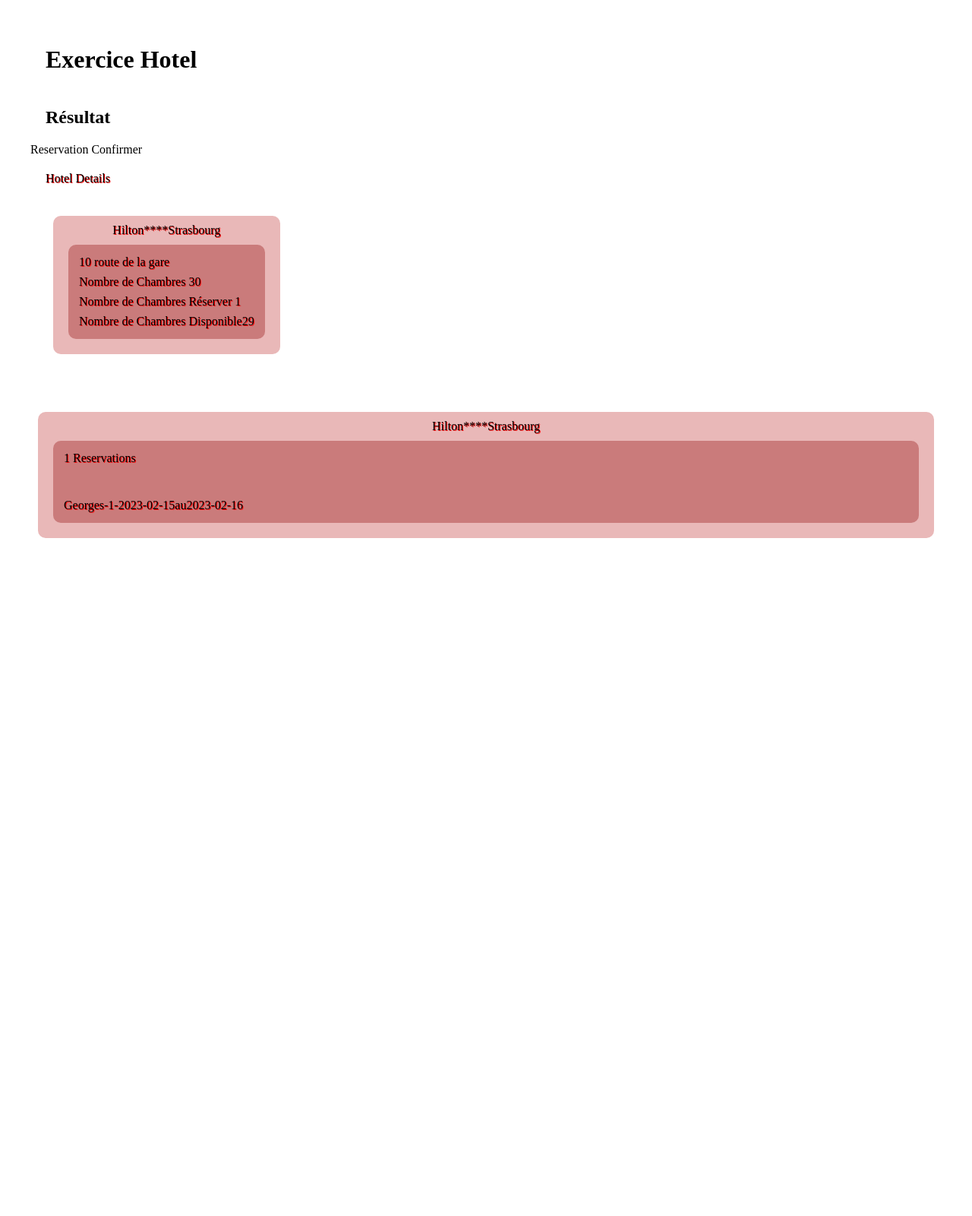
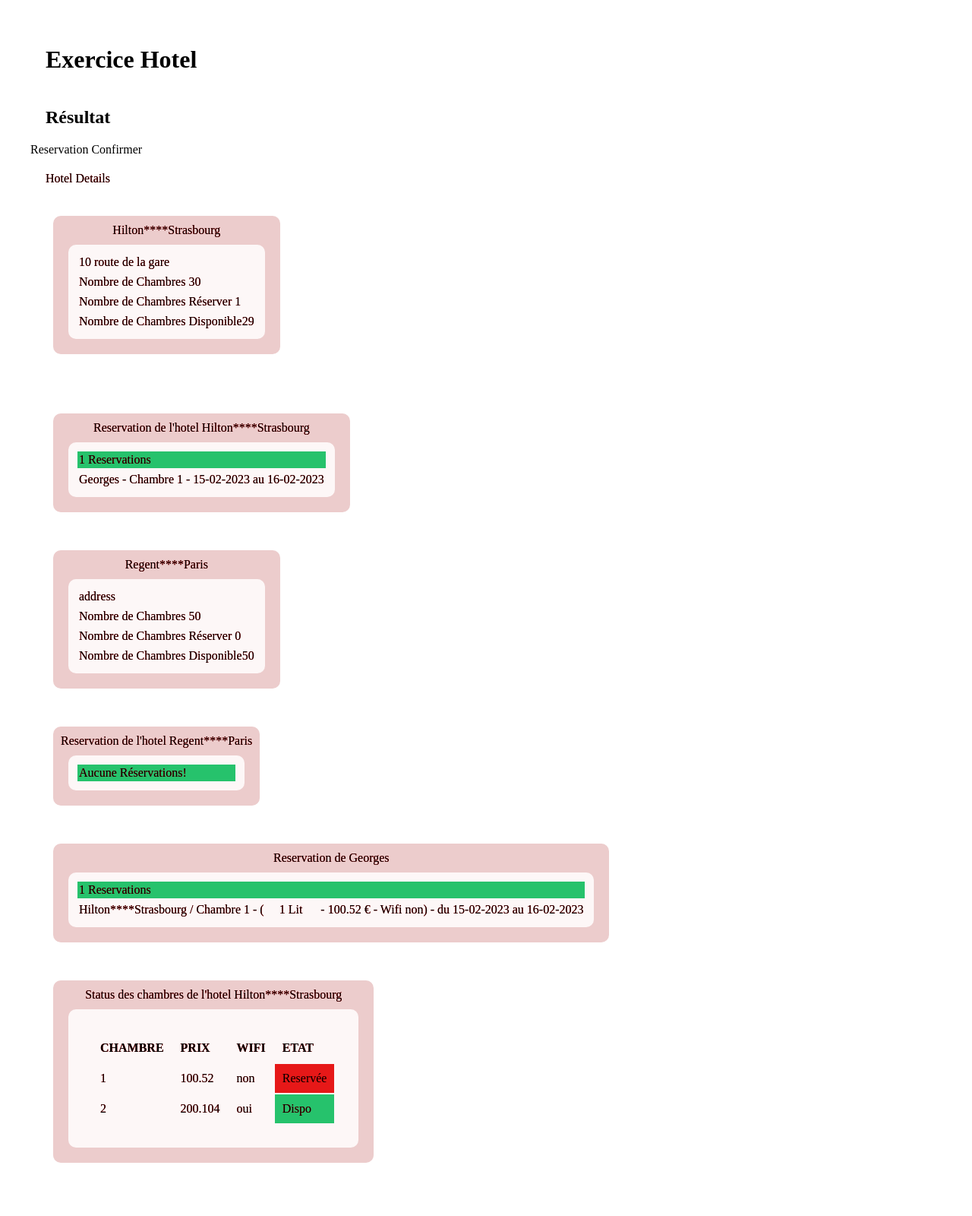
Before and after one commit to Georgesunderscore/GestionHotel, a PHP site: page / in a window 1280 px wide. Shown: the whole page at 76% size. Before the commit the page ends 708 px from the top, so only its background shows below. Run offline with PHP 8.4, Linux system fonts and the light colour scheme.

Commit message:
commit affichage hotel details

```diff
--- a/Chambre.php
+++ b/Chambre.php
@@ -50,7 +50,6 @@ class Chambre
 	public function __toString()
 	{
 		$ecrire = $this->getNumero() ;
-		echo "<br>";
 		return $ecrire;
 	}
 
--- a/Client.php
+++ b/Client.php
@@ -38,7 +38,6 @@ class Client
 	public function __toString()
 	{
 		$ecrire = $this->getNom();
-		echo "<br>";
 		return $ecrire;
 	}
 
@@ -70,4 +69,37 @@ class Client
 
 		return $this;
 	}
+	//getAffichage
+    public function getAffichageReservations(){
+        echo "<div class='container-flex-row'>";
+            echo "<div class='box'>" .' Reservation de  '.  "$this";
+                echo "<div class='boxChild'>";
+                if(!empty($this->_listDesReservation)){
+                    echo "<p class='boxGreen'>".  count($this->_listDesReservation) ." Reservations </p>";
+                    foreach($this->_listDesReservation as $reservation ){
+						$x = "- (". ($reservation->getChambre()->getTypeChambre()=='Simple') ? "<span>1 Lit</span>":"<span>2 Lits</span>" ;
+
+						echo "<p>".  $reservation->getChambre()->getHotel() . ' / Chambre ' . $reservation->getChambre()
+                                //.' - (' . $reservation->getChambre()->getTypeChambre() . '  '
+                                .' - (' . $x . '  '
+								.' - ' . $reservation->getChambre()->getPrix(). ' € '
+								.' - Wifi ' . $reservation->getChambre()->getTypeChambre()->getWifi(). ')'
+                                // .'-' . $reservation->getDateDebut()->format('Y-m-d H:i:s')
+                                // . 'au' . $reservation->getDateFin()->format('Y-m-d H:i:s') .
+                                .' - du ' . $reservation->getDateDebut()->format('d-m-Y')
+                                . ' au ' . $reservation->getDateFin()->format('d-m-Y')
+                               // . ' Nbr des Jours ' . $reservation->getNombreJours()
+                                . "</p>";
+                            }
+                }
+                else{
+                    echo "<p class='boxGreen'> Aucune Réservations! </p>";
+
+
+                }
+                echo "</div>";
+            echo "</div>";
+        echo "</div>";
+        }
+
 }
--- a/Hotel.php
+++ b/Hotel.php
@@ -51,7 +51,6 @@ class Hotel
 	public function __toString()
 	{
 		$ecrire = $this->getNom();
-		echo "<br>";
 		return $ecrire;
 	}
 
@@ -192,6 +191,7 @@ class Hotel
 
     //getAffichage
     public function getAffichage(){
+    echo "<div class='container-flex-row'>";
     echo "<div class='box boxBlue'>  $this";
     echo "<div class='boxChild boxBlue'>";
             echo "<p>".  $this->_address."</p>";
@@ -200,34 +200,78 @@ class Hotel
             echo "<p> Nombre de Chambres Disponible".  $this->getNombreCDisponible()."</p>";
             echo "</div>";
             echo "</div>";
+            echo "</div>";
         }
+
         //getAffichage
         public function getAffichageReservations(){
-        echo "<div class='box boxBlue' Reservation de l'hotel >  $this";
-            echo "<div class='boxChild boxBlue'>";
-            echo "<p>".  count($this->_listDesReservation) ." Reservations </p>";
+        echo "<div class='container-flex-row'>";
+            echo "<div class='box'>" .' Reservation de l\'hotel '.  "$this";
+                echo "<div class='boxChild'>";
+                if(!empty($this->_listDesReservation)){
+                    echo "<p class='boxGreen'>".  count($this->_listDesReservation) ." Reservations </p>";
                     foreach($this->_listDesReservation as $reservation ){
-                		echo "<p>".  $reservation->getClient() . '-' . $reservation->getChambre()
+                                echo "<p>".  $reservation->getClient() . ' - Chambre ' . $reservation->getChambre()
                                 // .'-' . $reservation->getDateDebut()->format('Y-m-d H:i:s')
                                 // . 'au' . $reservation->getDateFin()->format('Y-m-d H:i:s') .
-                        .'-' . $reservation->getDateDebut()->format('Y-m-d')
-                        . 'au' . $reservation->getDateFin()->format('Y-m-d') .
-                        "</p>";
+                                .' - ' . $reservation->getDateDebut()->format('d-m-Y')
+                                . ' au ' . $reservation->getDateFin()->format('d-m-Y')
+                               // . ' Nbr des Jours ' . $reservation->getNombreJours()
+                                . "</p>";
+                            }
+                }
+                else{
+                    echo "<p class='boxGreen'> Aucune Réservations! </p>";
                 }
                 echo "</div>";
             echo "</div>";
+        echo "</div>";
+    }
+    public function hanna(){
+        return;
     }
 
-	// public function getListEquipeJoueurAffichage(){
-	// 	echo "<div class='box boxBlue'>  $this";
-	// 	echo "<div class='boxChild boxBlue'>";
-	// 	if(!empty($this->_listSaison) )
-	// 	foreach($this->_listSaison as $saison ){
-	// 		echo "<p>".  $saison->getEquipe() . ' ' . $saison->getEquipe()->getYear() ."</p>";
-	// 	}
-	// 	echo "</div>";
-	// 	echo "</div>";
-	// }
+
+    //getAffichage
+    public function getAffichageChambreStatus(){
+        echo "<div class='container-flex-row'>";
+            echo "<div class='box'>" .' Status des chambres de l\'hotel '.  "$this";
+                echo "<div class='boxChild'>";
+            if(!empty($this->_listDesReservation)){
+                //tabel header
+                echo"<table>";
+                echo"<thead>";
+                echo"<tr>";
+                            echo"<th >CHAMBRE</th>";
+                            echo"<th >PRIX</th>";
+                            echo"<th >WIFI</th>";
+                            echo"<th >ETAT</th>";
+                        echo"</tr>";
+                    echo"</thead>";
+                    echo"<tbody>";
+
+                    foreach($this->_listDesChambres as $chambre ){
+                        $status = ($chambre->getStatusDisponible())?"Dispo":"Reservée";
+                        $classColor = ($chambre->getStatusDisponible())? "boxGreen":"boxRed";
+                        echo"<tr>";
+                            echo"<td>". $chambre  . "</td>";
+                            echo"<td>". $chambre->getPrix()  . "</td>";
+                            echo"<td>". $chambre->getTypeChambre()->getWifi()  . "</td>";
+                            echo"<td class=".$classColor .">".   $status. "</td>";
+                        echo"</tr>";
+
+                        "</p>";
+                    }
+                    echo"</tbody>";
+                echo"</table>";
+                    }
+            else{
+                echo "<p class='boxGreen'> Aucune Réservations Tous les chambres sont disponible! </p>";
 
 
             }
+                echo "</div>";
+            echo "</div>";
+        echo "</div>";
+    }
+}
--- a/INDEX.PHP
+++ b/INDEX.PHP
@@ -25,11 +25,12 @@
 	});
 
 
-	$chambreSimple = new TypeChambre("Simple");
-    $chambreDouble = new TypeChambre("Double");
+	$chambreSimple = new TypeChambre("Simple","non");
+    $chambreDouble = new TypeChambre("Double","oui");
 	//($numero , $typeChambre ,$prix )
 
 	$hotel1 = new Hotel('Hilton****Strasbourg' , "10 route de la gare " , 30);
+	$hotel2 = new Hotel('Regent****Paris' , "address" , 50);
 
     $chambre1 = new Chambre(1,$chambreSimple,100.52,$hotel1);
     $chambre2 = new Chambre(2,$chambreDouble,200.104,$hotel1);
@@ -40,13 +41,19 @@
     $reservation15022023 = new Reservation( $chambre1,$client1,'15-02-2023','16-02-2023');
 
 	echo "<div> Hotel Details</div>";
-	echo "<div class='container-flex-row'>";
+
 	$hotel1->getAffichage();
-	echo "</div>";
+
 	echo "<br>";
 	$hotel1->getAffichageReservations();
 
+	$hotel2->getAffichage();
+	$hotel2->getAffichageReservations();
 
+
+	$client1->getAffichageReservations();
+
+	$hotel1->getAffichageChambreStatus();
 
     // echo "<div> On liste les joueurs de chaque équipe (remarquez que des joueurs apparaissent dans plusieurs équipes à
     //             des années différentes</div>";
--- a/Reservation.php
+++ b/Reservation.php
@@ -23,12 +23,15 @@ class Reservation
             $this->_client = $client;
             $this->_dateDebut = new DateTime($dateDebut);
             $this->_dateFin = new DateTime($dateFin);
+            $this->nombreJours = $this->_dateDebut->diff($this->_dateFin)->format("%d");
+
             $this->_chambre->getHotel()->ajoutListReservation($this);
             $this->_client->ajoutListReservation($this);
             $hotel =$chambre->getHotel();
-            $chambre->getHotel()->setNombreCDisponible($hotel->getNombreCDisponible() - 1);
-            $chambre->getHotel()->setNombreCReserver($hotel->getNombreCReserver() + 1);
+            $hotel->setNombreCDisponible($hotel->getNombreCDisponible() - 1);
+            $hotel->setNombreCReserver($hotel->getNombreCReserver() + 1);
 			$chambre->setStatusDisponible(false);
+            //echo"$this->nombreJours";
             echo "Reservation Confirmer";
         }
 		else{
@@ -139,4 +142,26 @@ class Reservation
 
         return $this;
     }
+
+    /**
+     * Get the value of _nombreJours
+     */
+    public function getNombreJours()
+    {
+        //$this->nombreJours = $this->_dateDebut->diff($this->_dateFin)->format("%d");
+        return $this->_nombreJours;
+
+    }
+
+    /**
+     * Set the value of _nombreJours
+     *
+     * @return  self
+     */
+    public function setNombreJours($nombreJours)
+    {
+        $this->_nombreJours = $nombreJours;
+
+        return $this;
+    }
 }
--- a/TypeChambre.php
+++ b/TypeChambre.php
@@ -5,12 +5,15 @@ class TypeChambre
 {
 	// chambre simple ou double 2 lit
 	private String $_type;
+	private String $_wifi="non";
 
 
 
-	public function __construct($type)
+
+	public function __construct($type,$wifi)
 	{
 		$this->_type = $type;
+		$this->_wifi = $wifi;
 	}
 
 
@@ -37,8 +40,27 @@ class TypeChambre
 	public function __toString()
 	{
 		$ecrire = $this->getType();
-		echo "<br>";
 		return $ecrire;
 	}
 
+
+	/**
+	 * Get the value of _wifi
+	 */
+	public function getWifi()
+	{
+		return $this->_wifi;
+	}
+
+	/**
+	 * Set the value of _wifi
+	 *
+	 * @return  self
+	 */
+	public function setWifi($wifi)
+	{
+		$this->_wifi = $wifi;
+
+		return $this;
+	}
 }
--- a/style.css
+++ b/style.css
@@ -11,7 +11,7 @@ p {
 
 div {
 
-	text-shadow: 1px 1px #ff0000;
+	text-shadow: 0px 0px #ff0000;
     text-align: left;
 }
 h2 {
@@ -21,7 +21,7 @@ h2 {
 .box{
 
 
-    background-color: #e9b8b8;
+    background-color: #eccccc;
     border-radius: 10px;
     text-align: center;
 }
@@ -31,7 +31,7 @@ h2 {
 .boxChild{
 
 
-    background-color: #ca7b7b;
+    background-color: #fdf7f7;
     border-radius: 10px;
     display: flex;
     flex-flow: column;
@@ -40,6 +40,13 @@ h2 {
 .boxWhite{
     background-color: #d0d3da;
 }
+.boxGreen{
+    background-color: #26c26c;
+}
+.boxRed{
+    background-color: #e61818;
+}
+
 
 .container-flex-row {
     display: flex;
```
Lines whose indentation alone changed are shown as unchanged.
